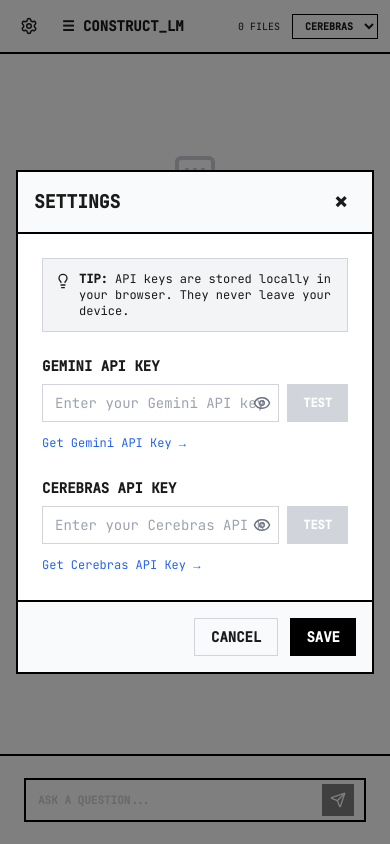
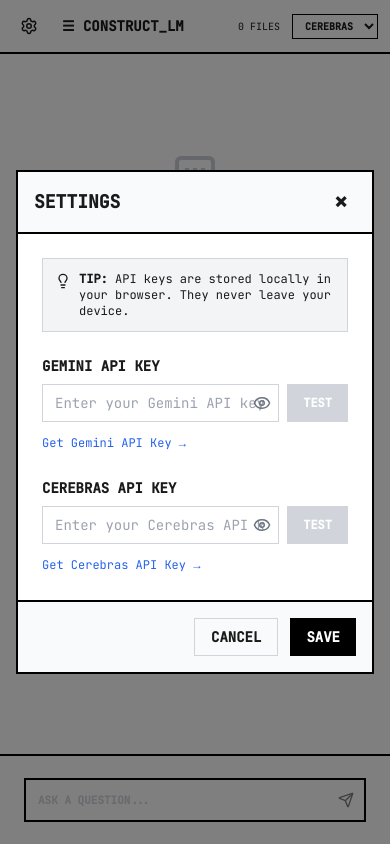
Before and after one commit to mike-ai-lab/constructlm--14-, a React (Vite) app: page / in a window 390 px wide. Built offline with nearby package versions, Linux system fonts and the light colour scheme.

Commit message:
Mobile header visibility fixed

```diff
--- a/App.tsx
+++ b/App.tsx
@@ -398,7 +398,7 @@
       {/* MAIN */}
       <main className="flex-1 flex flex-col relative bg-[#f9f9f9] min-w-0 ml-0 md:ml-6">
         {/* Mobile Header */}
-        <header className="md:hidden p-3 border-b-2 border-black flex justify-between items-center bg-white z-10 flex-shrink-0">
+        <header className="md:hidden p-3 border-b-2 border-black flex justify-between items-center bg-white z-20 flex-shrink-0">
           <div className="flex items-center gap-2">
             <button
               onClick={() => setIsSettingsOpen(true)}
@@ -428,7 +428,7 @@
         </header>
 
         {/* Desktop Header */}
-        <header className="hidden md:flex h-16 border-b-2 border-black items-center justify-between px-8 bg-white shrink-0">
+        <header className="hidden md:flex h-16 border-b-2 border-black items-center justify-between px-8 bg-white shrink-0 z-20">
           <div className="flex items-center gap-6">
             <Settings
               size={18}
--- a/components/ChatInterface.tsx
+++ b/components/ChatInterface.tsx
@@ -170,10 +170,10 @@
               <button
                 type="submit"
                 disabled={!input.trim() || isStreaming}
-                className="absolute right-3 top-1/2 -translate-y-1/2 bg-black text-white p-2 hover:bg-gray-800 transition-colors disabled:opacity-50"
+                className="absolute right-3 top-1/2 -translate-y-1/2 text-black hover:text-gray-600 transition-colors disabled:opacity-50"
               >
                 {isStreaming ? (
-                  <div className="w-4 h-4 border-2 border-t-transparent border-white rounded-full animate-spin" />
+                  <div className="w-4 h-4 border-2 border-t-transparent border-black rounded-full animate-spin" />
                 ) : (
                   <Send size={16} />
                 )}
```
